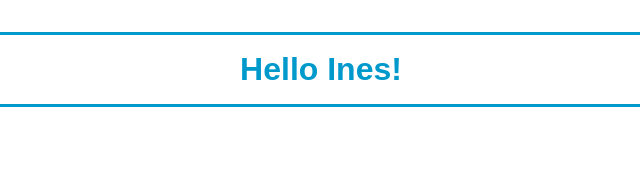
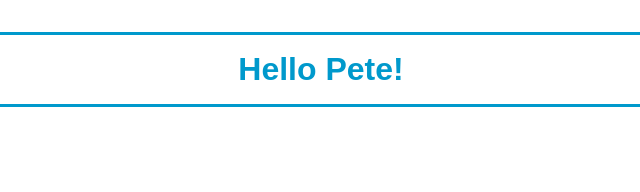
Before and after one commit to nelsonic/hello-world-node-http-server, a website: page index.html in a window 1280 px wide. Shown: the full height of the page, 319-959 px from the left. Drawn offline with Linux system fonts and the light colour scheme.

Commit message:
"Hello Pete!"

```diff
--- a/index.html
+++ b/index.html
@@ -2,10 +2,10 @@
   <head>
     <meta charset="utf-8">
     <meta name="viewport" content="width=device-width, initial-scale=1.0">
-    <title>Hello Ines!</title>
+    <title>Hello Pete!</title>
   </head>
   <body>
-    <h1>Hello Ines!</h1>
+    <h1>Hello Pete!</h1>
     <p>Git Hash: <a href="https://github.com/nelsonic/hello-world-node-http-server/tree/{GIT_COMMIT_HASH}">{GIT_COMMIT_HASH}</a></p>
     <style>
       h1 {
```
